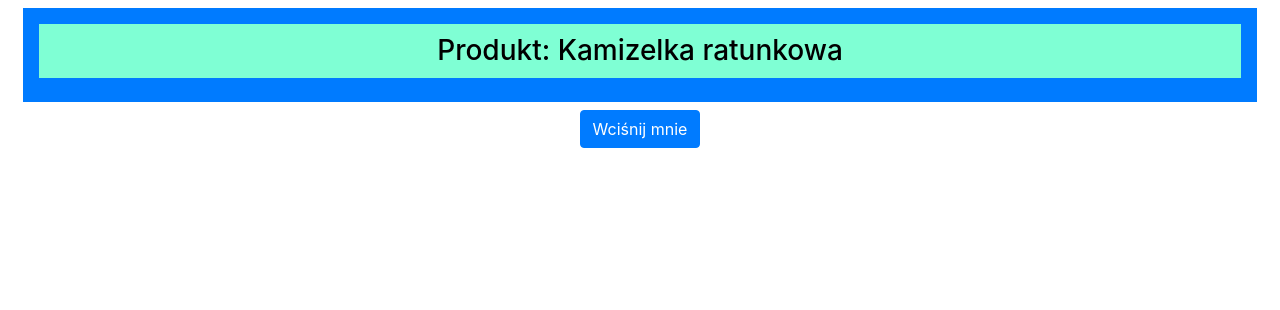
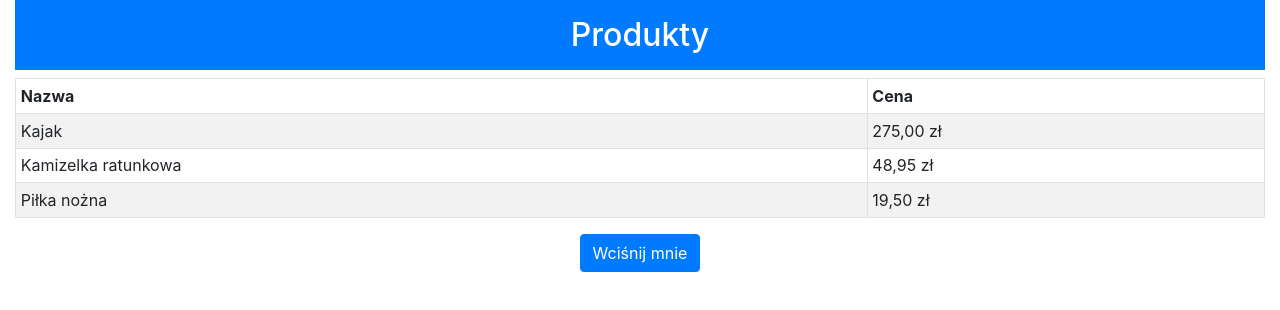
Before and after one commit to lukasz-segin/templatesanddata, a Vue app: page / in a window 1280 px wide. Shown: the top 310 px of the page. Built offline with nearby package versions, Linux system fonts and the light colour scheme.

Commit message:
Przeglądanie tablicy. Stosowanie aliasu. Okreslanie klucza.

```diff
--- a/src/App.vue
+++ b/src/App.vue
@@ -1,11 +1,25 @@
 <template>
-  <div class="container-fluid text-center">
-    <div class="bg-primary text-white m-2 p-3">
-      <h3>Produkt: {{ name }}</h3>
+  <div class="container-fluid">
+    <h2 class="btn-primary text-white text-center p-3">
+      Produkty
+    </h2>
+    <table class="table table-sm table-bordered table-striped text-left">
+      <tr>
+        <th>Nazwa</th>
+        <th>Cena</th>
+      </tr>
+      <tbody>
+      <tr v-for="p in products" v-bind:key="p.name">
+        <td>{{ p.name }}</td>
+        <td>{{ p.price | currency }}</td>
+      </tr>
+      </tbody>
+    </table>
+    <div class="text-center">
+      <button v-on:click="handleClick" class="btn btn-primary">
+        Wciśnij mnie
+      </button>
     </div>
-    <button v-on:click="handleClick" class="btn btn-primary">
-      Wciśnij mnie
-    </button>
   </div>
 </template>
 
@@ -14,20 +28,29 @@
     name: 'MyComponent',
     data() {
       return {
-        name: "Kamizelka ratunkowa"
+        products: [
+          {name: "Kajak", price: 275},
+          {name: "Kamizelka ratunkowa", price: 48.95},
+          {name: "Piłka nożna", price: 19.50}
+        ]
+      }
+    },
+    filters: {
+      currency(value) {
+        return new Intl.NumberFormat("pl-PL",
+            { style: "currency", currency: "PLN",}).format(value);
       }
     },
     methods: {
       handleClick() {
-        // nie rób nic
+        this.products.push(this.products.shift());
       }
     }
+    // document.querySelector("tbody > tr").id = "tagged"
   }
 </script>
 <style>
-  h3:first-child {
-    background-color: aquamarine;
-    padding: 10px;
-    color: black;
+  #tagged {
+    background-color: coral;
   }
 </style>
```
